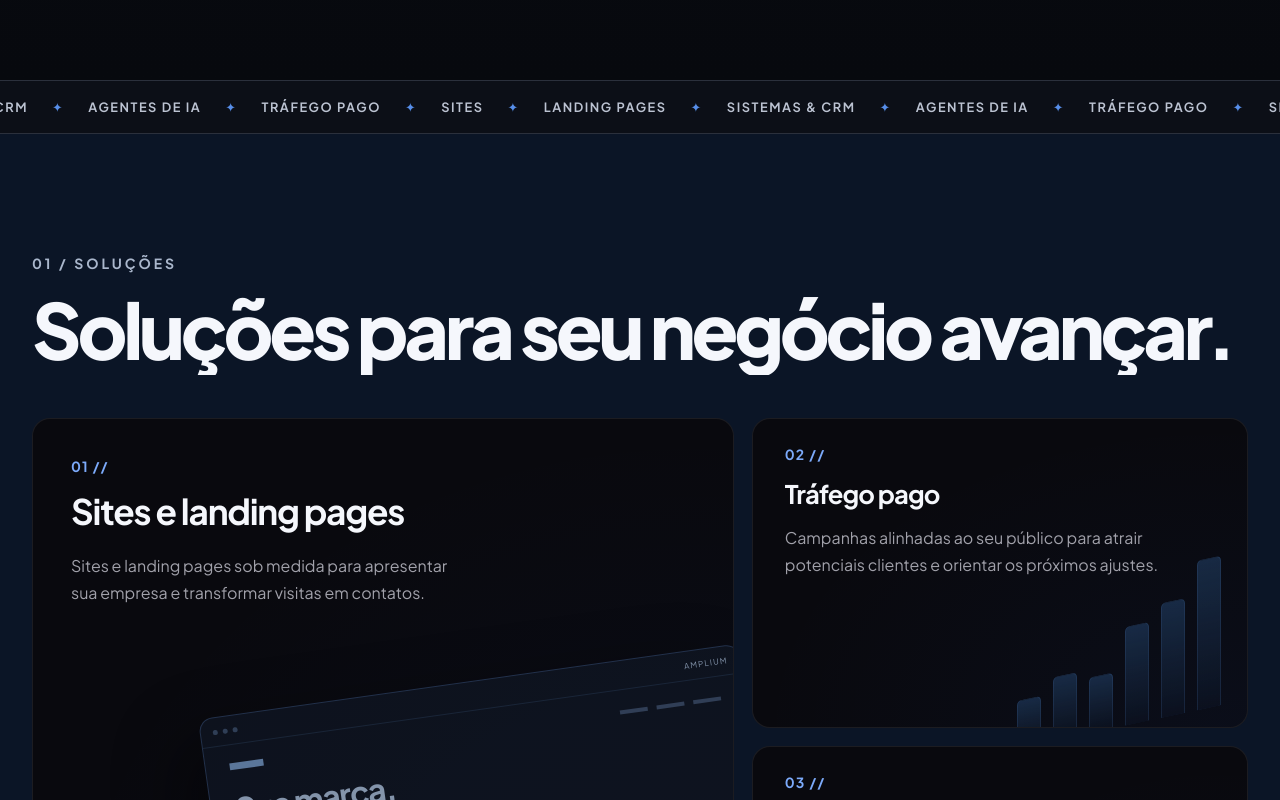
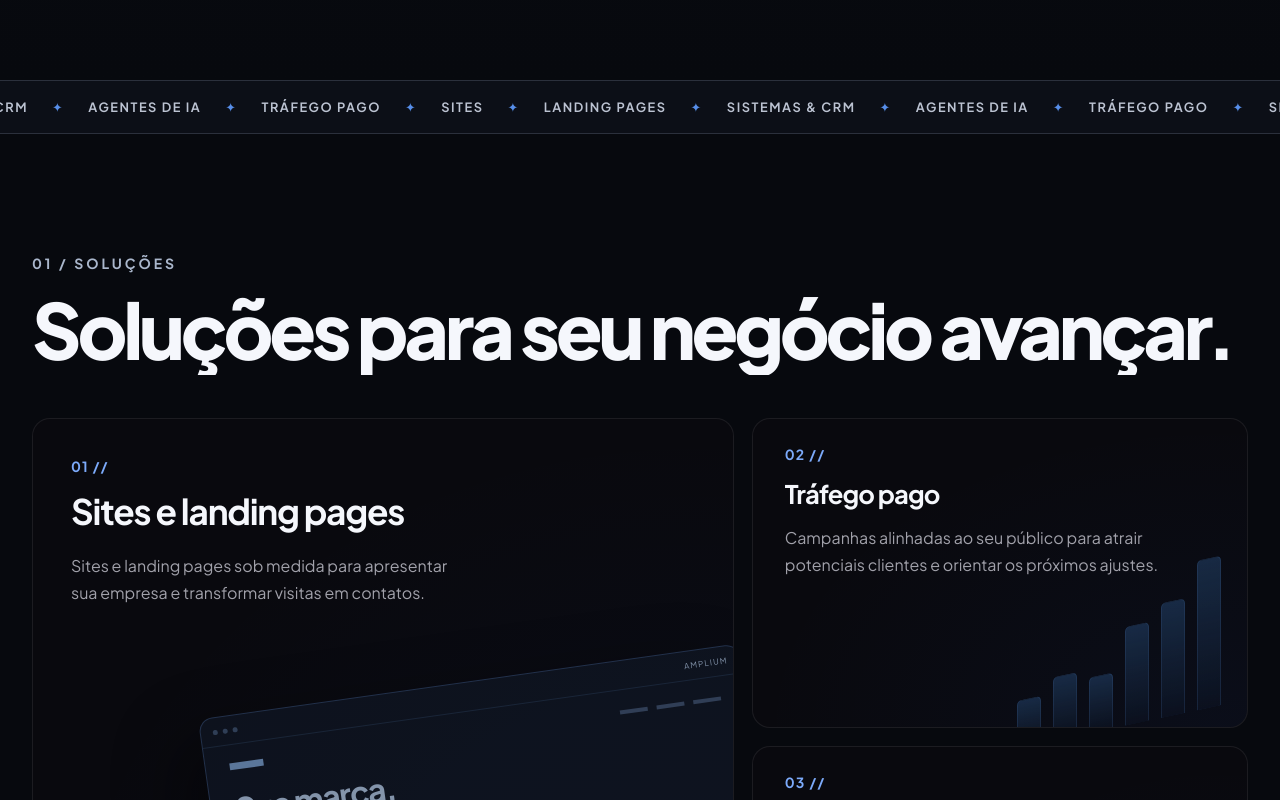
Before and after one commit to FranciscoNetoLima/amplium, a React (Vite) app: page / in a window 1280 px wide. Shown: the part 680-1480 px from the top of the page. Built offline with nearby package versions, Linux system fonts and the light colour scheme.

Commit message:
revert: restore original section backgrounds

```diff
--- a/compact.css
+++ b/compact.css
@@ -1,6 +1,5 @@
 .services-section {
   position: relative;
-  background: #0b1526;
 }
 .services-summary {
   margin: 28px auto 0;
--- a/src/components/Services.jsx
+++ b/src/components/Services.jsx
@@ -2,8 +2,12 @@ import { t, useLanguage } from '../i18n.js';
 export default function Services() {
   useLanguage();
   return (
-    <section className="section services-section" id="servicos" aria-labelledby="services-heading">
-      <div className="wrap">
+    <>
+      <section
+        className="section wrap services-section"
+        id="servicos"
+        aria-labelledby="services-heading"
+      >
         <span id="solucoes" className="service-anchor" aria-hidden="true" />
         <div className="section-head">
           <div>
@@ -115,7 +119,7 @@ export default function Services() {
         <p className="services-summary">
           {t('Também conectamos anúncios, landing page e CRM para acompanhar suas oportunidades.')}
         </p>
-      </div>
-    </section>
+      </section>
+    </>
   );
 }
--- a/styles.css
+++ b/styles.css
@@ -333,7 +333,7 @@ section {
   margin-right: 11px;
 }
 .closing {
-  background: radial-gradient(ellipse 60% 100% at 50% 100%, #3788fb1f, transparent 68%), #0d1c32;
+  background: radial-gradient(ellipse 60% 100% at 50% 100%, #26335840, transparent 68%), #090c13;
   border-top: 1px solid var(--line);
   padding: 118px 0;
 }
```
